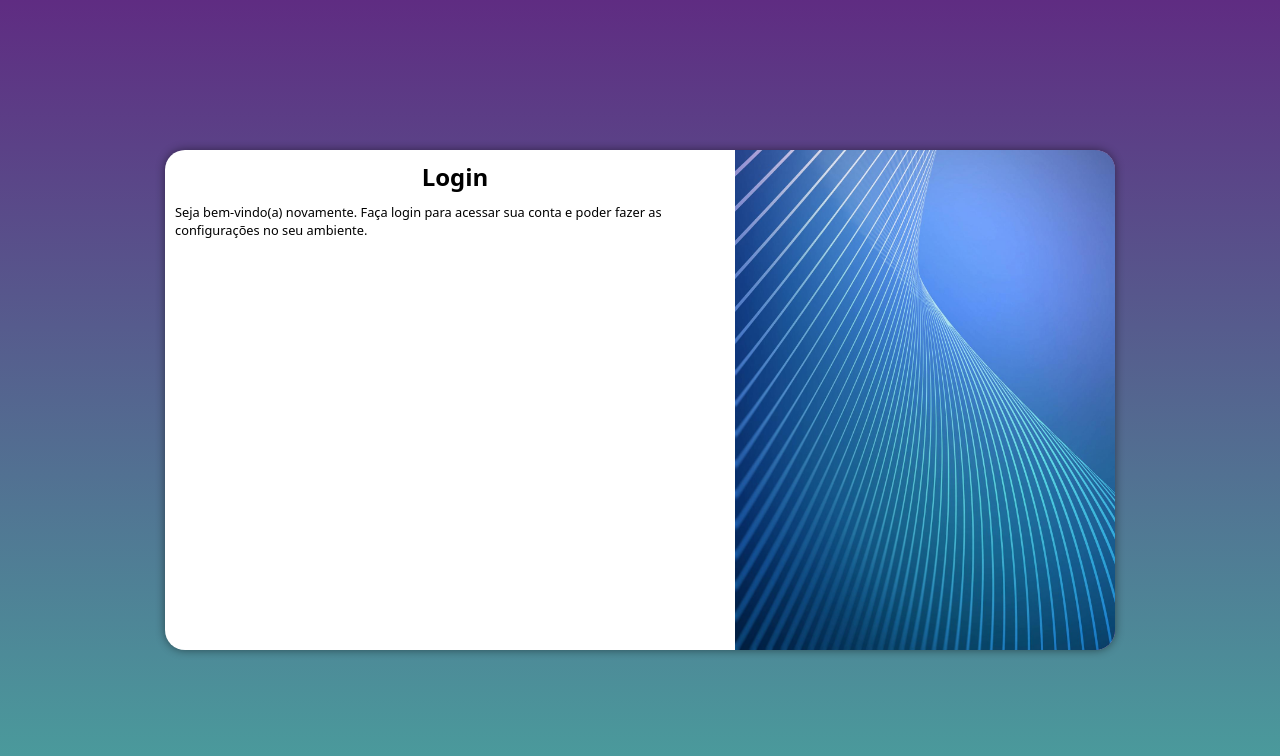
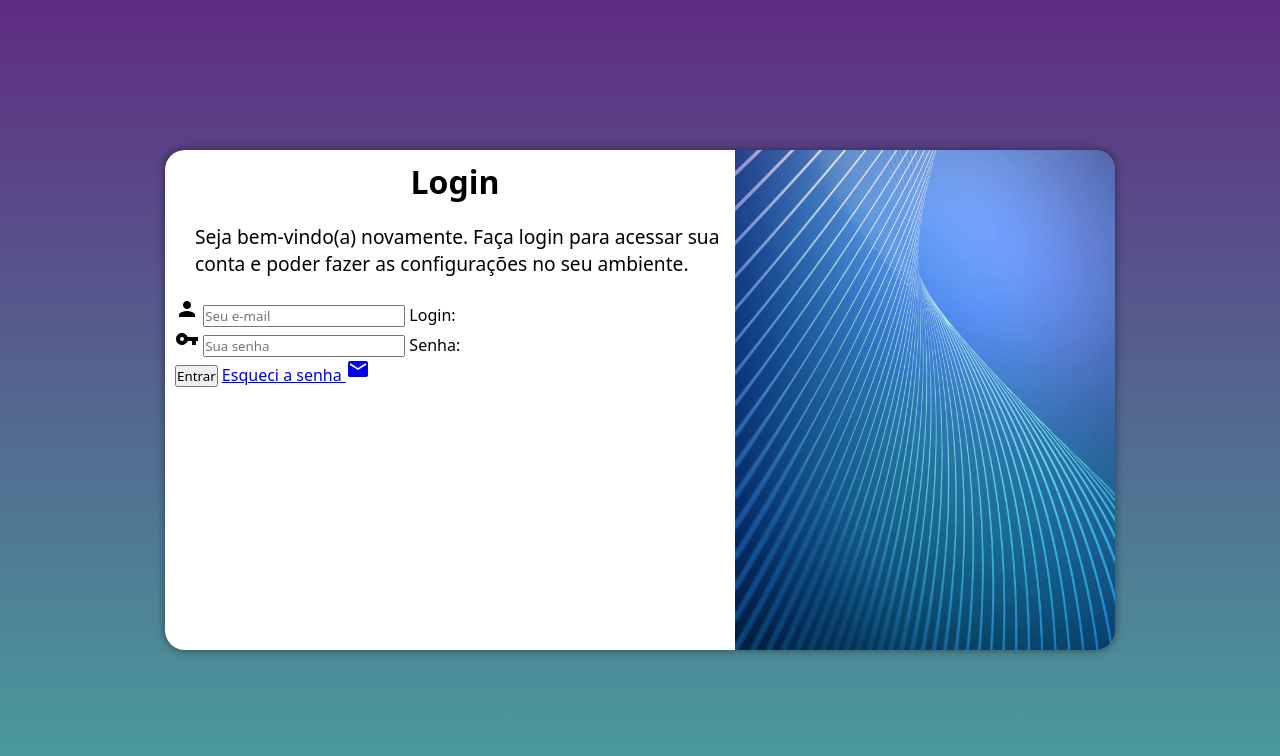
Before and after one commit to vania2509/projeto-login, a plain HTML site: page index.html in a window 1280 px wide. Drawn offline with Linux system fonts and the light colour scheme.

Commit message:
atualizacao

```diff
--- a/estilos/media-query.css
+++ b/estilos/media-query.css
@@ -44,5 +44,13 @@
         width: 40%;
         height: 100%;
     }
+    div#formulario > p {
+        font-size: 1.2em;
+    }
+
+    div#formulario > h1 {
+        font-size: 2em;
+    }
+
 
 }
--- a/estilos/style.css
+++ b/estilos/style.css
@@ -59,4 +59,8 @@
     }
     div#formulario > p {
         font-size: 0.8em;
+        margin: 20px;;
     }
+    form > input[type=submit] {
+
+    }
--- a/index.html
+++ b/index.html
@@ -6,6 +6,11 @@
     <title>Login</title>
     <link rel="stylesheet" href="estilos/style.css">
     <link rel="stylesheet" href="estilos/media-query.css">
+    <link
+  rel="stylesheet"
+  href="https://fonts.googleapis.com/icon?family=Material+Icons"
+/>
+
 
 </head>
 <body>
@@ -18,6 +23,20 @@
                 <h1>Login</h1>
                 <p>Seja bem-vindo(a) novamente. Faça login para acessar sua conta e poder fazer as configurações no seu ambiente.</p>
                 <form action="login.php" method="post">
+                    <div class="campo">
+                        <i class="material-icons">person</i>
+                        <input type="email" id="ilogin" name="login" required placeholder="Seu e-mail" autocomplete="email" maxlength="30">
+                         <label for="ilogin">Login:</label>
+                    </div>
+                    <div class="campo">
+                         <i class="material-icons">vpn_key</i>
+                        <input type="password" id="isenha" name="senha" required placeholder="Sua senha" autocomplete="current-password" minlength="8" maxlength="20">
+                        <label for="isenha">Senha:</label>
+                    </div>
+                    <input type="submit" value="Entrar">
+                    <a href="esqueci.html" class="botao">Esqueci a senha <i class="material-icons">email</i></a>
+
+
 
                 </form>
 
```
